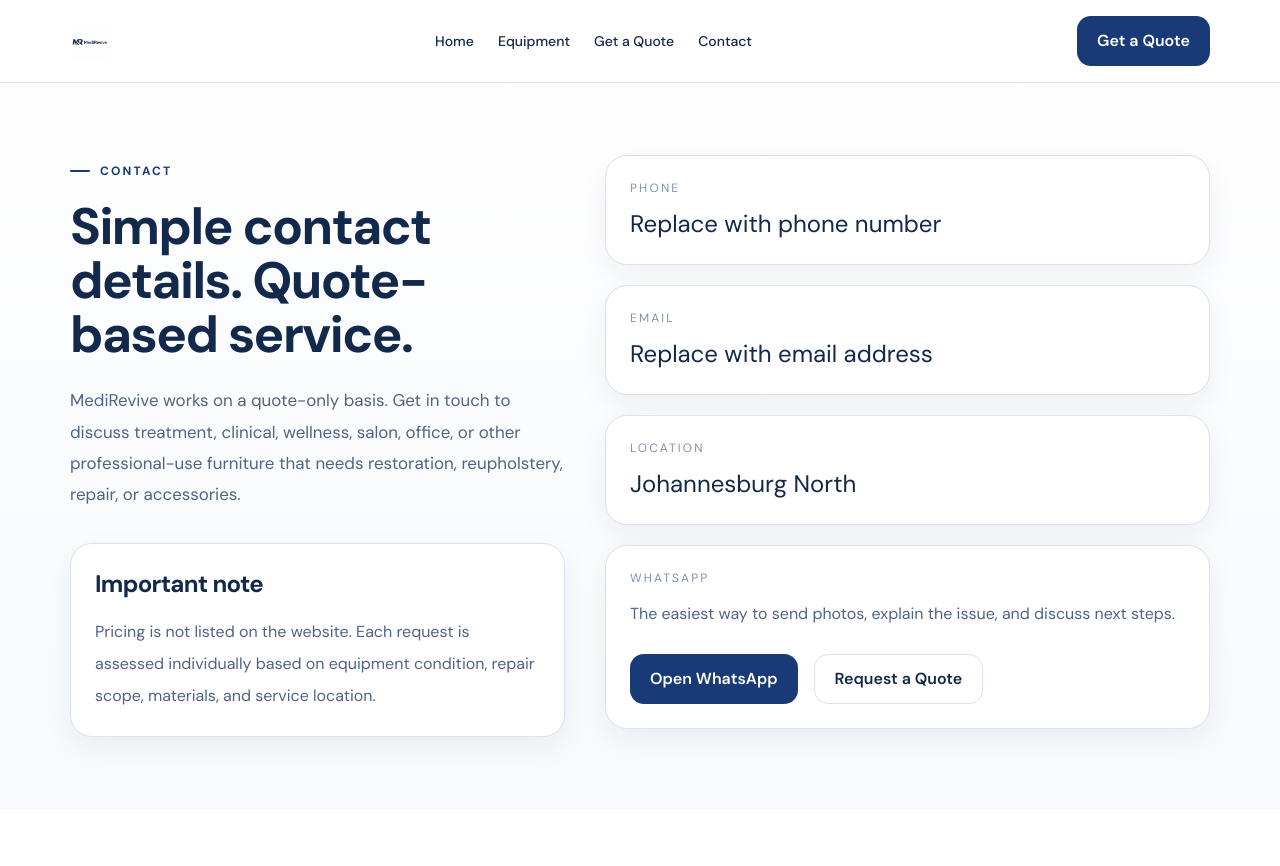
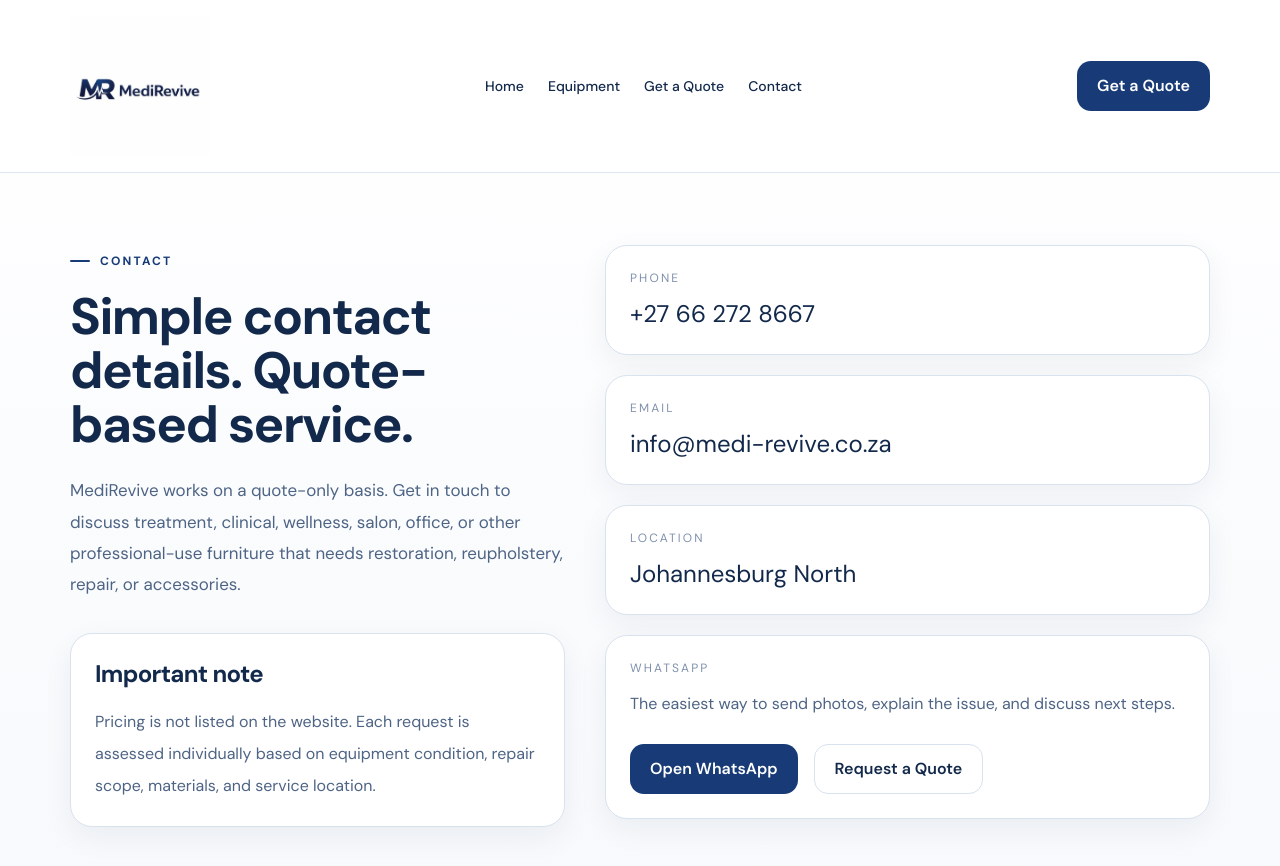
Before and after one commit to Nippie800/medirevive-hub, a Next.js app: page /contact in a window 1280 px wide. Shown: the top 866 px of the page. Before the commit the page ends 809 px from the top, so only its background shows below. Built offline with nearby package versions, Linux system fonts and the light colour scheme.

Commit message:
additional data added

```diff
--- a/src/app/catalog/page.tsx
+++ b/src/app/catalog/page.tsx
@@ -93,7 +93,7 @@ export default function EquipmentPage() {
             <img
               src="/medirevive-logo.png"
               alt="MediRevive"
-              className="h-10 w-auto"
+              className="h-35 w-auto"
             />
           </Link>
 
--- a/src/app/contact/page.tsx
+++ b/src/app/contact/page.tsx
@@ -18,7 +18,7 @@ export default function ContactPage() {
             <img
               src="/medirevive-logo.png"
               alt="MediRevive"
-              className="h-10 w-auto"
+              className="h-35 w-auto"
             />
           </Link>
 
@@ -119,7 +119,7 @@ export default function ContactPage() {
                   Phone
                 </p>
                 <p className="mt-3 text-2xl text-[var(--text)]">
-                  Replace with phone number
+                  +27 66 272 8667
                 </p>
               </div>
             </div>
@@ -130,7 +130,7 @@ export default function ContactPage() {
                   Email
                 </p>
                 <p className="mt-3 text-2xl text-[var(--text)]">
-                  Replace with email address
+                  info@medi-revive.co.za
                 </p>
               </div>
             </div>
--- a/src/app/quote/page.tsx
+++ b/src/app/quote/page.tsx
@@ -114,7 +114,7 @@ export default function QuotePage() {
             <img
               src="/medirevive-logo.png"
               alt="MediRevive"
-              className="h-10 w-auto"
+              className="h-35 w-auto"
             />
           </Link>
 
```
